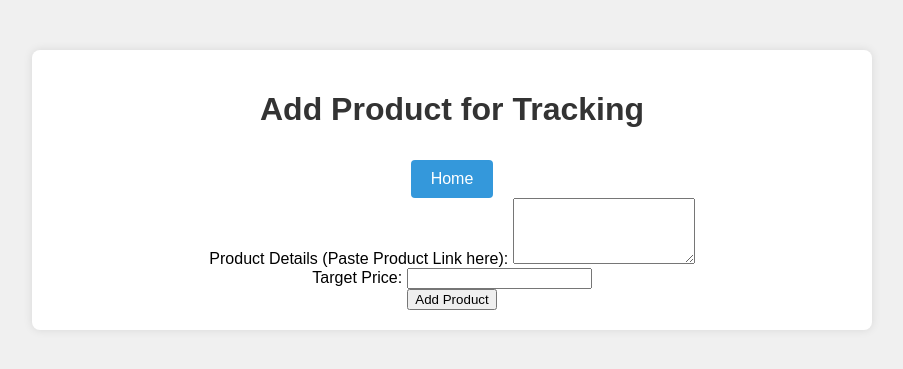
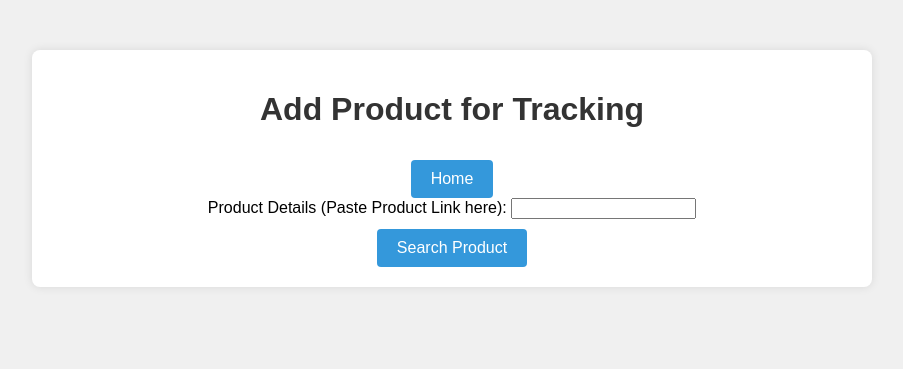
Before and after one commit to alon-ben-david/Retail-scraper-project, a Flask app: page /add_product in a window 1280 px wide. Shown: the top 369 px of the page, without its empty margins (188-1091 px from the left). Run offline with Flask 3, Linux system fonts and the light colour scheme; the visitor is signed in with stand-in values (Sample User, id 1); parts of the project's set-up code (start-up, migrations or seed data) failed here and were passed over; some libraries are stand-ins or nearby versions.

Commit message:
update add product system

```diff
--- a/asos scraper project/app.py
+++ b/asos scraper project/app.py
@@ -5,6 +5,7 @@
 from passlib.hash import sha256_crypt  # Added for password hashing
 from database_management import *
 from asos_scraper import *
+from flask import jsonify
 
 app = Flask(__name__)
 app.config['SECRET_KEY'] = secrets.token_hex(16)
@@ -94,39 +95,45 @@
     return redirect(url_for('index'))
 
 
-# New route for adding product for tracking
+# New route for adding or searching product
 @app.route('/add_product', methods=['GET', 'POST'])
 def add_product():
     if 'username' in session:
+        product_url=''
         if request.method == 'POST':
-            username = session['username']
-            user_id = get_user_id_by_username(username)
+            if 'search_product' in request.form:
+                # Handle product search
+                product_url = request.form['product_details']
+                result = extract_info_from_url(product_url)
+                return jsonify(result)
 
-            if user_id:
-                url = request.form['product_details']
-                target_price = request.form['target_price']
+            else:  # Assuming the other button is 'add_product'
+                username = session['username']
+                user_id = get_user_id_by_username(username)
 
-                currency,product_name, initial_price = extract_info_from_url(url)
+                if user_id:
+                    url = request.form['product_details']
+                    target_price = request.form['target_price']
 
-                if not product_exists(user_id, product_name):
-                    # Extract current price and currency here
-                    current_price = initial_price
+                    currency, product_name, initial_price = extract_info_from_url(url)
 
+                    if not product_exists(user_id, product_name):
+                        # Extract current price and currency here
+                        current_price = initial_price
 
-                    save_tracked_product(user_id, product_name, url, initial_price, target_price, current_price,
-                                         currency)
+                        save_tracked_product(user_id, product_name, url, initial_price, target_price, current_price,
+                                             currency)
 
-                    return redirect(url_for('success'))
+                        return redirect(url_for('success'))
 
-                flash('Product already exists for the user.', 'error')
-            else:
-                flash('User not found.', 'error')
+                    flash('Product already exists for the user.', 'error')
+                else:
+                    flash('User not found.', 'error')
 
         return render_template('add_product.html')
     else:
-        flash('Please log in to add a product.', 'error')
+        flash('Please log in to add or search a product.', 'error')
         return redirect(url_for('login'))
-
 
 @app.route('/price_comparison', methods=['GET', 'POST'])
 def price_comparison():
--- a/asos scraper project/static/styles.css
+++ b/asos scraper project/static/styles.css
@@ -44,3 +44,30 @@
 a:hover {
     text-decoration: underline;
 }
+
+/* Style for the new information panel */
+.info-panel {
+    margin-top: 20px;
+    padding: 10px;
+    background-color: #ecf0f1;
+    border-radius: 8px;
+}
+
+.info-panel h2 {
+    color: #333333;
+}
+.slider-container {
+    margin-top: 20px;
+}
+
+#priceSlider {
+    width: 80%;
+    margin-top: 10px;
+}
+
+#sliderLabel {
+    text-align: center;
+    margin-top: 5px;
+    color: #3498db;
+    font-weight: bold;
+}
--- a/asos scraper project/templates/add_product.html
+++ b/asos scraper project/templates/add_product.html
@@ -4,60 +4,119 @@
     <meta charset="UTF-8">
     <meta name="viewport" content="width=device-width, initial-scale=1.0">
     <title>Add Product for Tracking</title>
-    <!-- Link to an external CSS file for styling -->
     <link rel="stylesheet" href="{{ url_for('static', filename='styles.css') }}">
+    <style>
+        /* Add your custom styles here */
+        #product_info_display {
+            display: none;
+            margin-top: 20px;
+        }
+
+
+
+
+
+    </style>
 </head>
 <body>
 <div class="container">
     <h1>Add Product for Tracking</h1>
-    <!-- Home Button -->
     <a href="{{ url_for('index') }}" class="button-link">
         <button class="button-home">Home</button>
     </a>
     <form method="post" action="/add_product" onsubmit="return validateForm()">
         <div class="input-group">
-        <!-- Ensure the name attribute is "product_details" -->
             <label for="product_details">Product Details (Paste Product Link here):</label>
-        <textarea id="product_details" name="product_details" rows="4" required></textarea>
+            <input type="text" id="product_details" name="product_details" maxlength="260" required>
             <span class="error-message" id="productDetailsError"></span>
         </div>
 
-    <div class="input-group">
-        <!-- Ensure the name attribute is "target_price" -->
-        <label for="target_price">Target Price:</label>
-        <input type="text" id="target_price" name="target_price" required>
-        <span class="error-message" id="targetPriceError"></span>
+
+        <button type="button" onclick="searchAndDisplayProduct()">Search Product</button>
+
+        <div id="product_info_display">
+            <h2>Product Information</h2>
+            <p id="product_name">Product Name: [Placeholder]</p>
+            <p id="product_price">Product Price: [Placeholder]</p>
+            <p id="currency_display">Currency: [Placeholder]</p>
+            <p id="target_price_display">Target Price: [Placeholder]</p>
+
+            <!-- Interface for setting target price -->
+            <div id="target_price_interface">
+                <label>Discount:</label>
+                <button type="button" onclick="applyDiscount(10)" id="discount_10">10%</button>
+                <button type="button" onclick="applyDiscount(20)" id="discount_20">20%</button>
+                <button type="button" onclick="applyDiscount(30)" id="discount_30">30%</button>
+
+                <div class="slider-container">
+                    <label for="priceSlider">Adjust Target Price:</label>
+                    <input type="range" id="priceSlider" min="0" max="100" value="0" step="10"
+                           oninput="updateSliderLabel()">
+                    <div id="sliderLabel">0%</div>
+                </div>
             </div>
 
-    <input type="submit" value="Add Product">
+            <!-- Submit button, initially hidden -->
+            <input type="submit" value="Add Product" id="submit_button" style="display: none;">
+        </div>
     </form>
 
-</div>
+    <script>
+    // Function to apply discount and update target price
+    function applyDiscount(discount) {
+        var currentPrice = parseFloat(document.getElementById('product_price').innerText.replace('Product Price: ', ''));
 
-<script>
-    function validateForm() {
-        // Reset error messages
-        document.getElementById('productDetailsError').innerText = '';
-        document.getElementById('targetPriceError').innerText = '';
+        // Calculate the discounted price
+        var discountedPrice = currentPrice * (1 - discount / 100);
 
-        // Validate product details (link)
-        var productDetails = document.getElementById('product_details').value;
-        if (!productDetails || productDetails.trim() === '') {
-            document.getElementById('productDetailsError').innerText = 'Product Link is required.';
-            return false;
+        // Update the target price display
+        document.getElementById('target_price_display').innerText = 'Target Price: ' + discountedPrice.toFixed(2);
     }
 
-        // Validate target price
-        var targetPrice = document.getElementById('target_price').value;
-        if (!targetPrice || isNaN(targetPrice)) {
-            document.getElementById('targetPriceError').innerText = 'Valid target price is required.';
-            return false;
+    function searchAndDisplayProduct() {
+    var productDetails = document.getElementById('product_details').value;
+
+    // Make an AJAX request to the server for product search
+    fetch('/add_product', {
+        method: 'POST',
+        headers: {
+            'Content-Type': 'application/x-www-form-urlencoded',
+        },
+        body: new URLSearchParams({
+            'search_product': true,
+            'product_details': productDetails,
+        }),
+    })
+    .then(response => response.json())
+    .then(data => {
+        // Display the result from the server
+        document.getElementById('product_name').innerText = 'Product Name: ' + data.productName;
+        document.getElementById('product_price').innerText = 'Product Price: ' + data.productPrice;
+        document.getElementById('target_price_display').innerText = 'Target Price: ' + document.getElementById('target_price').value;
+        document.getElementById('currency_display').innerText = 'Currency: ' + data.currency;
+
+        // Show the product information display
+        document.getElementById('product_info_display').style.display = 'block';
+
+        // Show the submit button
+        document.getElementById('submit_button').style.display = 'block';
+    })
+    .catch(error => {
+        console.error('Error:', error);
+    });
 }
 
-        // Form is valid
+
+    function validateForm() {
+        // Add your form validation logic here if needed
         return true;
     }
 
+
+
+
+
     </script>
+</div>
 </body>
 </html>
```
Lines whose indentation alone changed are shown as unchanged.
